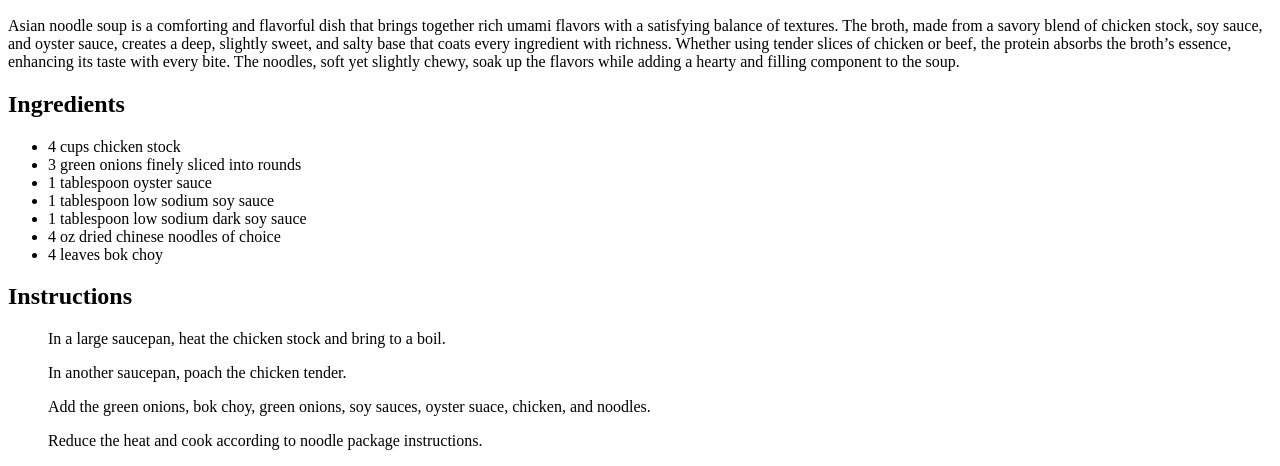
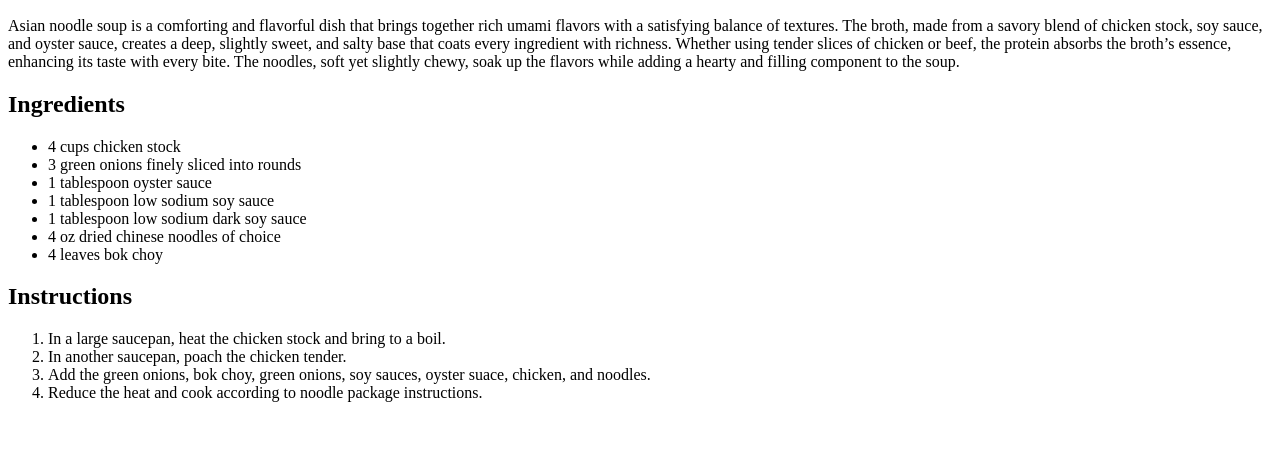
Before and after one commit to PatrickRubal/odin-recipes, a plain HTML site: page recipes/asian-soup.html in a window 1280 px wide. Shown: the part 560-1026 px from the top of the page. After the commit the page ends 978 px from the top, so only its background shows below. Drawn offline with Linux system fonts and the light colour scheme.

Commit message:
Tidy up code

```diff
--- a/recipes/asian-soup.html
+++ b/recipes/asian-soup.html
@@ -7,9 +7,9 @@
 <body>
     <a href="../index.html">Back to Home</a>
     <h1>Asian Noodle Soup</h1>
-        <img src="https://www.errenskitchen.com/wp-content/uploads/2014/04/quick-and-easy-chinese-noodle-soup3-1.jpg" alt="Asian Noodle Soup" height="400" width="300">
+    <img src="https://www.errenskitchen.com/wp-content/uploads/2014/04/quick-and-easy-chinese-noodle-soup3-1.jpg" alt="Asian Noodle Soup" height="400" width="300">
     <h2>Description</h2>
-        Asian noodle soup is a comforting and flavorful dish that brings together rich umami flavors with a satisfying balance of textures. The broth, made from a savory blend of chicken stock, soy sauce, and oyster sauce, creates a deep, slightly sweet, and salty base that coats every ingredient with richness. Whether using tender slices of chicken or beef, the protein absorbs the broth’s essence, enhancing its taste with every bite. The noodles, soft yet slightly chewy, soak up the flavors while adding a hearty and filling component to the soup.</body>
+    <p>Asian noodle soup is a comforting and flavorful dish that brings together rich umami flavors with a satisfying balance of textures. The broth, made from a savory blend of chicken stock, soy sauce, and oyster sauce, creates a deep, slightly sweet, and salty base that coats every ingredient with richness. Whether using tender slices of chicken or beef, the protein absorbs the broth’s essence, enhancing its taste with every bite. The noodles, soft yet slightly chewy, soak up the flavors while adding a hearty and filling component to the soup.</p>
     <h2>Ingredients</h2>
 <!--Ingredients-->
     <ul>
@@ -23,8 +23,11 @@
     </ul>
 <!--Instructions-->
     <h2>Instructions</h2>
-    <ol>In a large saucepan, heat the chicken stock and bring to a boil.</ol>
-    <ol>In another saucepan, poach the chicken tender.</ol>
-    <ol>Add the green onions, bok choy, green onions, soy sauces, oyster suace, chicken, and noodles.</ol>
-    <ol>Reduce the heat and cook according to noodle package instructions.</ol>
+    <ol>
+        <li>In a large saucepan, heat the chicken stock and bring to a boil.</li>
+        <li>In another saucepan, poach the chicken tender.</li>
+        <li>Add the green onions, bok choy, green onions, soy sauces, oyster suace, chicken, and noodles.</li>
+        <li>Reduce the heat and cook according to noodle package instructions.</li>
+    </ol>
+</body>
     </html>
```
